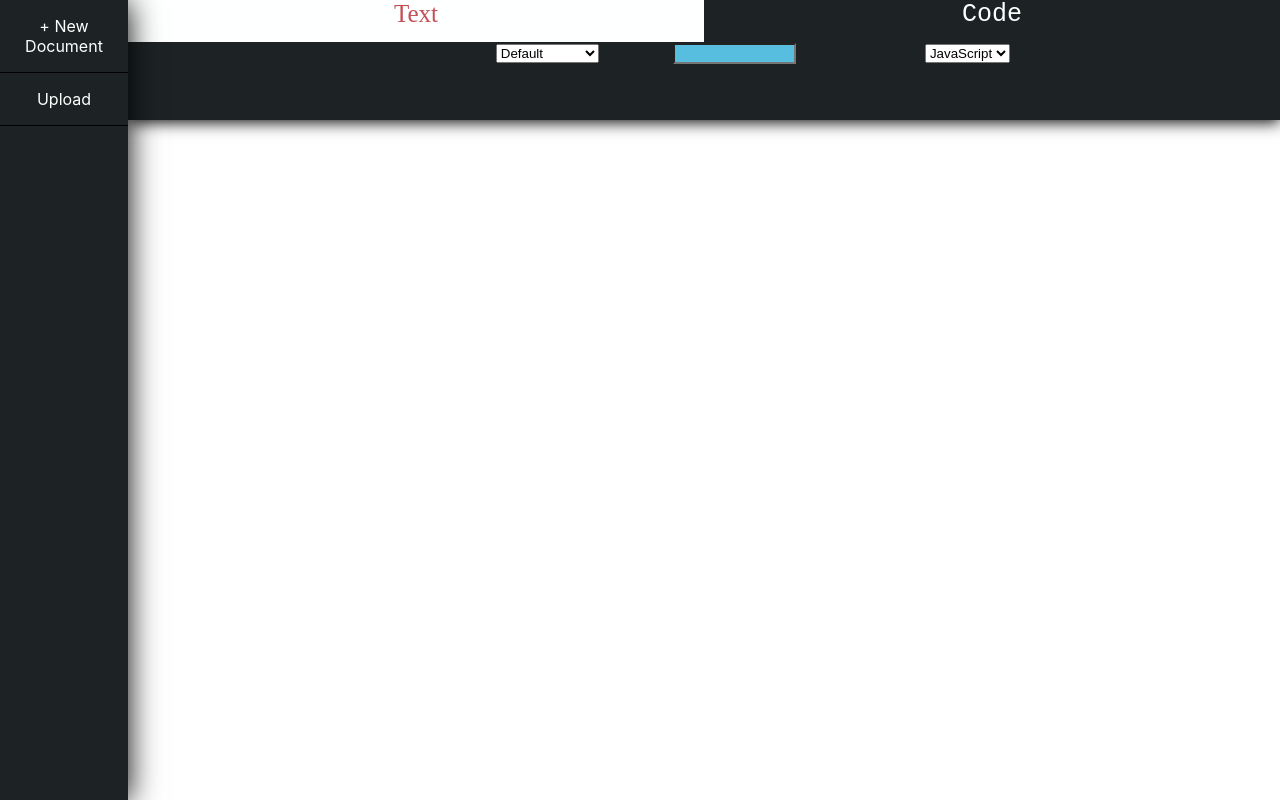
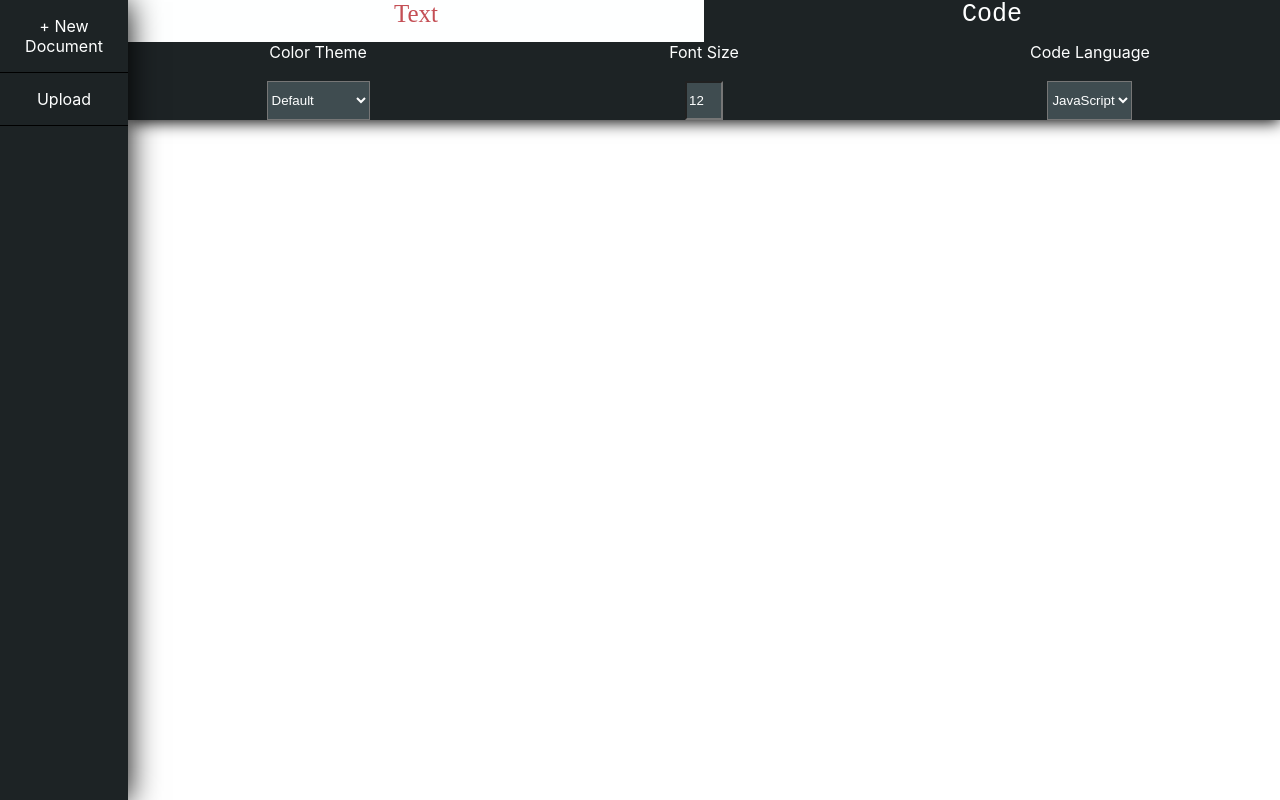
Before and after one commit to nate-kirschner/PseudoNote, a React (Create React App) app: page / in a window 1280 px wide. Both pictures are taken after a click on the element "Code". Built offline with nearby package versions, Linux system fonts and the light colour scheme.

Commit message:
header styles

```diff
--- a/src/App.scss
+++ b/src/App.scss
@@ -4,6 +4,7 @@
 
 html {
   --black: #1d2325;
+  --empBlack: #3f4c50;
   //--bluegreen: #177F75;
   --bluegreen: #2190b5;
   //--bluegreen: #17637d;
@@ -11,5 +12,6 @@ html {
   --lightBlue: #57bee0;
   --white: #FEFFFF;
   --red: #c44f55;
+  --empRed: #d1757a;
 
 }
--- a/src/components/Document/FileMenu/FileMenu.scss
+++ b/src/components/Document/FileMenu/FileMenu.scss
@@ -43,7 +43,7 @@
 .fileNameInput {
     padding: 0;
     border: 0;
-    background-color: blue;
+    background-color: var(--red);
     outline-width: 0;
     border-right: 1px solid black;
     border-left: 1px solid black;
--- a/src/components/Document/Header/CodeOptions.js
+++ b/src/components/Document/Header/CodeOptions.js
@@ -6,7 +6,7 @@ export default function CodeOptions(props) {
     return (
         <div className='codeOptions'>
             {/* Color Theme Drop Down*/}
-            <label for='html'> Color Theme</label>
+            <label for='html' className='themeLabel'> Color Theme</label>
             <select className='colorThemeDropdown' onChange={(value) => {props.setCodeStyles({ ...props.codeStyles, colorTheme: value.target.value})}}>
                 <option value="default" >Default</option>
                 <option value="SnazzyLight">Snazzy Light</option>
@@ -14,10 +14,10 @@ export default function CodeOptions(props) {
                 <option value="Noctis">Noctis Light</option>
             </select>
             {/* Font Size Input */}
-            <label for='html'> Font Size</label>
-            <input className='fontSize' type="number" onChange={(value) => {props.setCodeStyles({ ...props.codeStyles, fontSize: value.target.value})}}/>
+            <label for='html' className='fsizeLabel'> Font Size</label>
+            <input className='fontSizeCode' type="number" value={props.codeStyles.fontSize} onChange={(value) => {props.setCodeStyles({ ...props.codeStyles, fontSize: value.target.value})}}/>
             {/* Language Dropdown */}
-            <label for='html'> Code Language </label>
+            <label for='html' className='flanguageLabel'> Code Language </label>
             <select className='languageDropdown' onChange={(value) => {props.setCodeStyles({ ...props.codeStyles, language: value.target.value})}}>
                 <option value="JavaScript"> JavaScript </option>
             </select>
--- a/src/components/Document/Header/CodeOptions.scss
+++ b/src/components/Document/Header/CodeOptions.scss
@@ -7,6 +7,57 @@
     grid-column-end: 5;
     height: 100%;
     margin: 0;
-    color: var(--black);
-    background-color: var(--black)
+    color: var(--white);
+    background-color: var(--black);
+    display: grid;
+    grid-template-rows: 50% 50%;
+    grid-template-columns: 33% 34% 33%;
+    justify-content: center;
+
 }
+.themeLabel {
+    grid-row: 1 / 2;
+    grid-column: 1 / 2;
+}
+
+.colorThemeDropdown {
+    width: max-content;
+    background-color: var(--empBlack);
+    color: var(--white);
+    grid-row: 2 / 2;
+    grid-column: 1 / 2;
+    justify-self: center;
+}
+
+.fsizeLabel {
+    grid-row: 1 / 2;
+    grid-column: 2 / 3;
+}
+
+
+.fontSizeCode {
+    width: 30px;
+    background-color: var(--empBlack);
+    color: var(--white);
+    grid-row: 2 / 2;
+    grid-column: 2 / 3;
+    justify-self: center;
+}
+
+
+
+
+
+.flanguageLabel {
+    grid-row: 1 / 2;
+    grid-column: 3 / 4;
+}
+
+.languageDropdown {
+    width: max-content;
+    background-color: var(--empBlack);
+    color: var(--white);
+    grid-row: 2 / 2;
+    grid-column: 3 / 4;
+    justify-self: center;
+}
--- a/src/components/Document/Header/TextOptions.js
+++ b/src/components/Document/Header/TextOptions.js
@@ -61,16 +61,16 @@ export default function TextOptions(props) {
 
             <div className='fontOption'>
                 {/* Font Dropdown Menu*/}
-                <select className='font' onChange={(value) => {props.setTextStyles({ ...props.textStyles, font: value.target.value})}}>
+                <select className='foptions font' onChange={(value) => {props.setTextStyles({ ...props.textStyles, font: value.target.value})}}>
                     <option  value="Calibri">Calibri</option>
                     <option value="Times New Roman">Times New Roman</option>
                     <option value="Arial">Arial</option>
                     <option value="Arial">Comic Sans</option>
                 </select>
                 {/* Font Size Input Box */}
-                <input className='fontSize' type="number" onChange={(value) => {props.setTextStyles({ ...props.textStyles, fontSize: value.target.value})}}/>
+                <input className='foptions fontSize' type="number" value={props.textStyles.fontSize} onChange={(value) => {props.setTextStyles({ ...props.textStyles, fontSize: value.target.value})}}/>
                 {/* Font Color Input Box */}
-                <select className='fontColor' onChange={(value) => {props.setTextStyles({ ...props.textStyles, color: value.target.value})}}>
+                <select className='foptions fontColor' onChange={(value) => {props.setTextStyles({ ...props.textStyles, color: value.target.value})}}>
                     <option value="black" >Black</option>
                     <option value="red">Red</option>
                     <option value="blue">Blue</option>
--- a/src/components/Document/Header/TextOptions.scss
+++ b/src/components/Document/Header/TextOptions.scss
@@ -18,20 +18,17 @@
   margin-top: 20px;
   height: 50%;
   width: 50%;
-  border: 1px solid black;
+  border-radius: 20px;
 }
 
 .option:hover {
-  background-color: var(--empBlueGreen);
+  background-color: var(--empRed);
 }
 
 .Selected {
-  background-color: var(--empBlueGreen);;
+  background-color: var(--empRed);;
 }
 
-.Selected:hover {
-  background-color: var(--bluegreen);
-}
 
 .charOptions {
   margin: 10px;
@@ -50,16 +47,23 @@
 }
 
 .font {
-  background-color: var(--lightBlue);
+  background-color: var(--empRed);
+  width: max-content;
 }
 
 .fontSize {
-  width: 10%;
-  background-color: var(--lightBlue);
+  width: 30px;
+  background-color: var(--empRed);
 }
 
 .fontColor {
-  background-color: var(--lightBlue);
+  background-color: var(--empRed);
+}
+
+.foptions {
+  margin-left: 10px;
+  margin-right: 10px;
+  border-radius: 10px;
 }
 
 .box {
--- a/src/components/Document/TextArea/TextArea.scss
+++ b/src/components/Document/TextArea/TextArea.scss
@@ -5,4 +5,5 @@
     height: 100%;
     position: relative;
     background-color: var(--white);
+    z-index: -1;
 }
```
Also changed, not shown: 1 other file (tests, documents, lock files or other folders).
